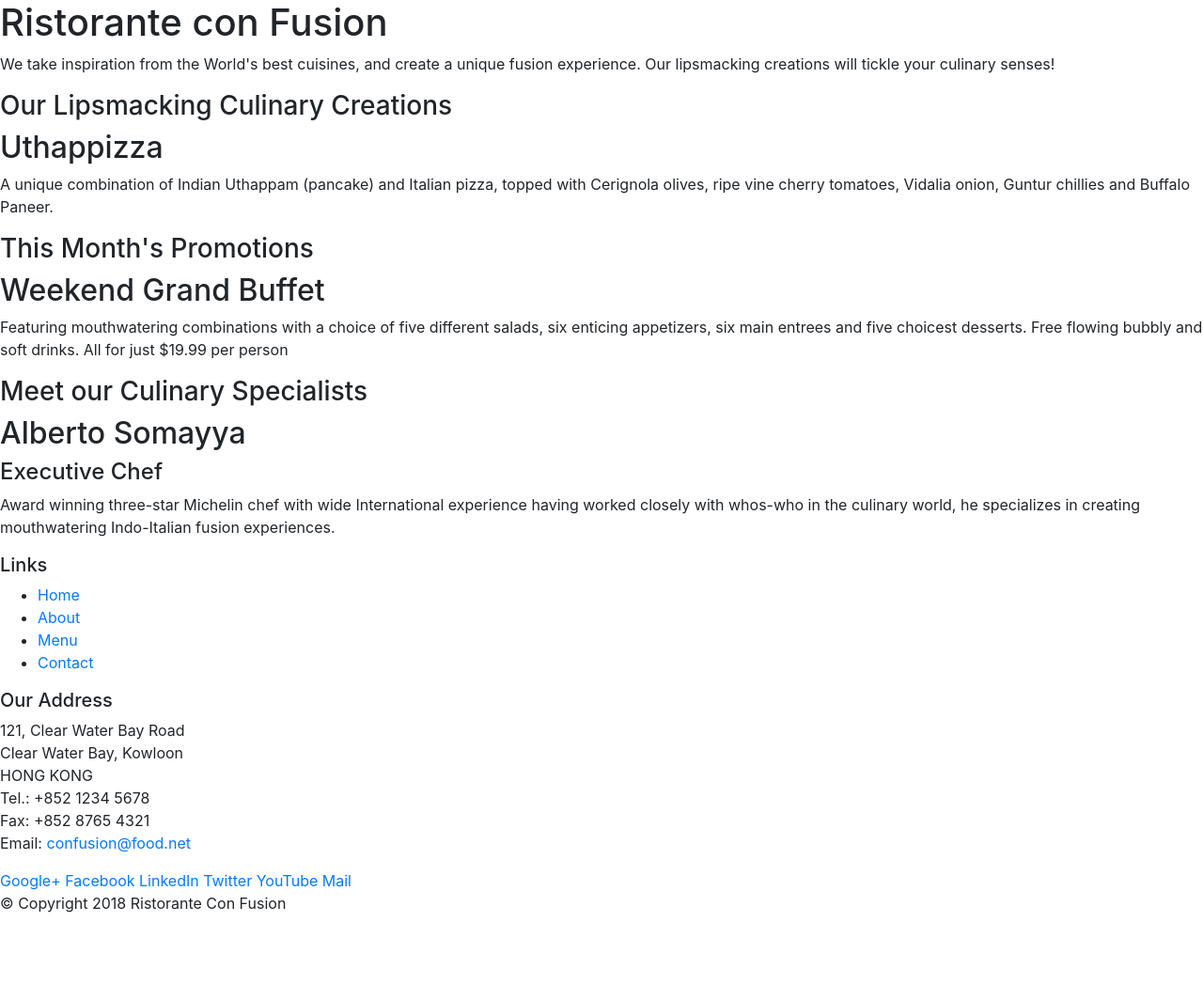
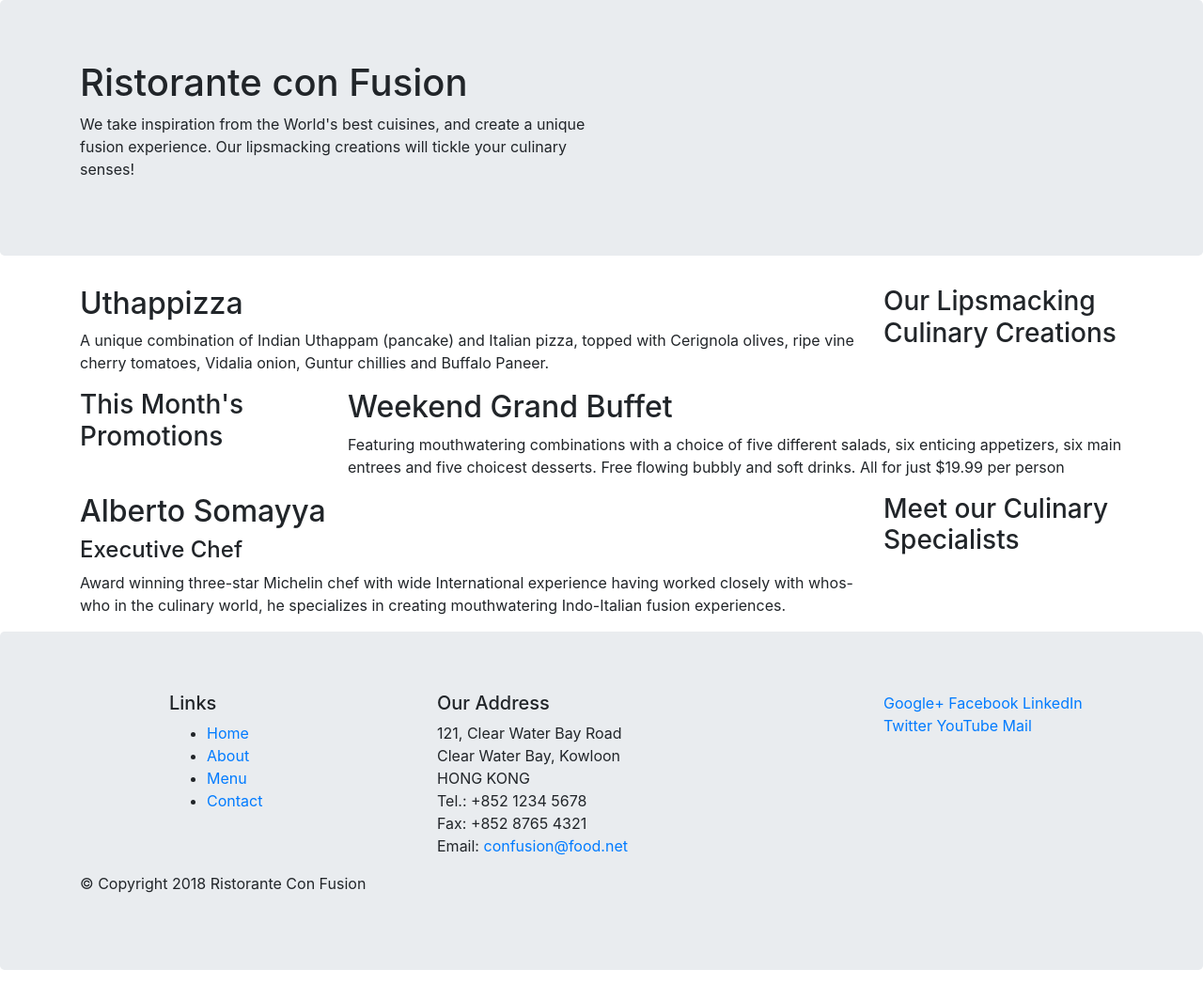
Before and after one commit to Pavithra37/conFusion, a website: page index.html in a window 1280 px wide. Shown: the whole page at 94% size. Before the commit the page ends 989 px from the top, so only its background shows below. Drawn offline with nearby package versions, Linux system fonts and the light colour scheme.

Commit message:
Bootstrap Grid Part 1

```diff
--- a/index.html
+++ b/index.html
@@ -14,26 +14,26 @@
 
 <body>
 
-    <header>
-        <div>
-            <div>
-                <div>
+    <header class="jumbotron">
+        <div class="container">
+            <div class="row">
+                <div class="col-12 col-sm-6">
                     <h1>Ristorante con Fusion</h1>
                     <p>We take inspiration from the World's best cuisines, and create a unique fusion experience. Our
                         lipsmacking creations will tickle your culinary senses!</p>
                 </div>
-                <div>
+                <div class="col-12 col-sm">
                 </div>
             </div>
         </div>
     </header>
 
-    <div>
-        <div>
-            <div>
+    <div class="container">
+        <div class="row">
+            <div class="col-12 col-sm-4 order-sm-last col-md-3">
                 <h3>Our Lipsmacking Culinary Creations</h3>
             </div>
-            <div>
+            <div class="col-12 col-sm order-sm-first col-md">
                 <h2>Uthappizza</h2>
                 <p>A unique combination of Indian Uthappam (pancake) and Italian pizza, topped with Cerignola olives,
                     ripe vine cherry tomatoes, Vidalia onion, Guntur chillies and Buffalo Paneer.</p>
@@ -41,11 +41,11 @@
         </div>
 
 
-        <div>
-            <div>
+        <div class="row">
+            <div class="col-12 col-sm-4 col-md-3">
                 <h3>This Month's Promotions</h3>
             </div>
-            <div>
+            <div class="col-12 col-sm col-md">
                 <h2>Weekend Grand Buffet</h2>
                 <p>Featuring mouthwatering combinations with a choice of five different salads, six enticing appetizers,
                     six main entrees and five choicest desserts. Free flowing bubbly and soft drinks. All for just
@@ -53,11 +53,11 @@
             </div>
         </div>
 
-        <div>
-            <div>
+        <div class="row">
+            <div class="col-12 col-sm-4 order-sm-last col-md-3">
                 <h3>Meet our Culinary Specialists</h3>
             </div>
-            <div>
+            <div class="col-12 col-sm order-sm-first col-md">
                 <h2>Alberto Somayya</h2>
                 <h4>Executive Chef</h4>
                 <p>Award winning three-star Michelin chef with wide International experience having worked closely with
@@ -67,10 +67,10 @@
         </div>
     </div>
 
-    <footer>
-        <div>
-            <div>
-                <div>
+    <footer class="jumbotron">
+        <div class="container">
+            <div class="row">
+                <div class="col-4 offset-1 col-sm-3">
                     <h5>Links</h5>
                     <ul>
                         <li><a href="#">Home</a></li>
@@ -79,7 +79,7 @@
                         <li><a href="#">Contact</a></li>
                     </ul>
                 </div>
-                <div>
+                <div class="col-7 col-sm-5">
                     <h5>Our Address</h5>
                     <address>
                         121, Clear Water Bay Road<br>
@@ -90,7 +90,7 @@
                         Email: <a href="mailto:confusion@food.net">confusion@food.net</a>
                     </address>
                 </div>
-                <div>
+                <div class="col-12 col-sm-3">
                     <div>
                         <a href="http://google.com/+">Google+</a>
                         <a href="http://www.facebook.com/profile.php?id=">Facebook</a>
@@ -101,8 +101,8 @@
                     </div>
                 </div>
             </div>
-            <div>
-                <div>
+            <div class="row">
+                <div class="col-auto">
                     <p>© Copyright 2018 Ristorante Con Fusion</p>
                 </div>
             </div>
```
